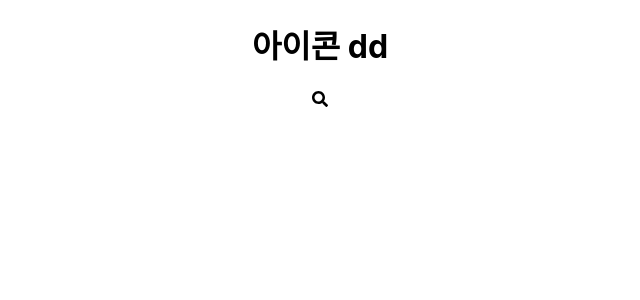
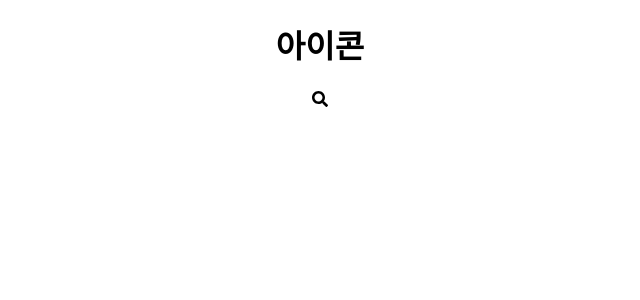
Before and after one commit to Edward-Shawn/react-study-project, a React (Create React App) app: page / in a window 1280 px wide. Shown: the top 300 px of the page, without its empty margins (320-960 px from the left). Built offline with nearby package versions, Linux system fonts and the light colour scheme.

Commit message:
리액트 연습작업

```diff
--- a/src/App.js
+++ b/src/App.js
@@ -6,7 +6,7 @@ function App() {
   console.log(FontIcon);
   return (
     <div className="App">
-      <FontIcon text="아이콘 dd" icons={faSearch} />
+      <FontIcon text="아이콘" icons={faSearch} />
     </div>
   );
 }
```
